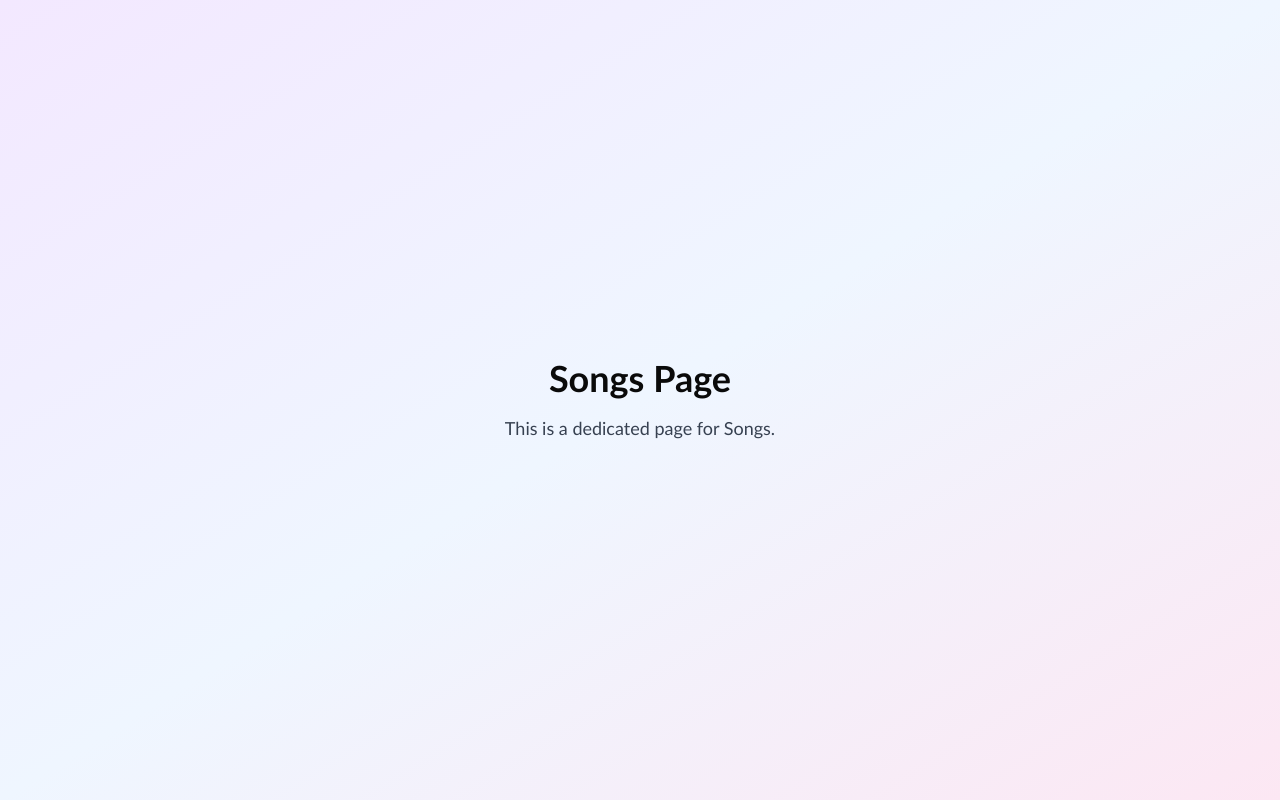
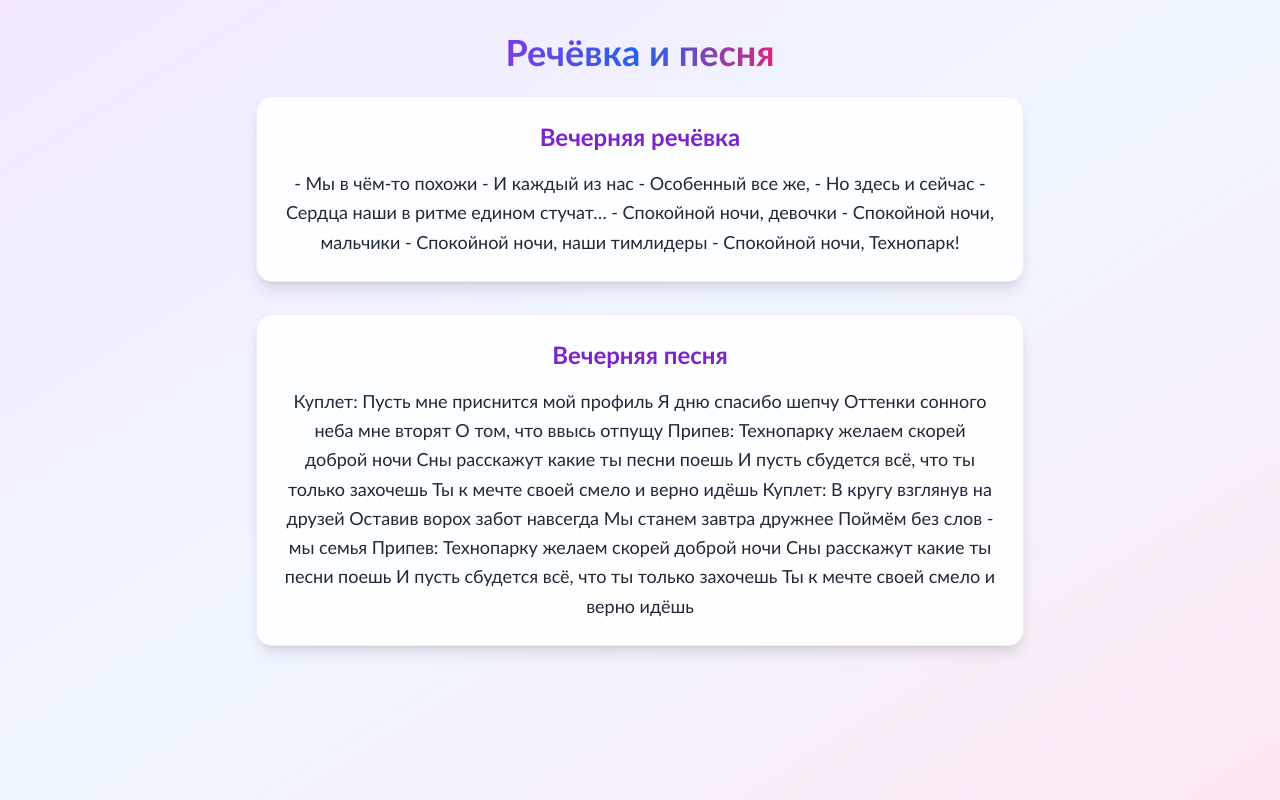
Before and after one commit to v-gulevich/b6-2025, a Next.js app: page /songs in a window 1280 px wide. Built offline with nearby package versions, Linux system fonts and the light colour scheme.

Commit message:
РЕЧЕВКА и песня

```diff
--- a/app/songs/page.tsx
+++ b/app/songs/page.tsx
@@ -1,8 +1,51 @@
 export default function SongsPage() {
   return (
-    <div className="flex flex-col items-center justify-center min-h-screen bg-gradient-to-br from-purple-100 via-blue-50 to-pink-100">
-      <h1 className="text-4xl font-bold mb-4">Songs Page</h1>
-      <p className="text-lg text-gray-700">This is a dedicated page for Songs.</p>
+    <div className="flex flex-col items-center min-h-screen bg-gradient-to-br from-purple-100 via-blue-50 to-pink-100 py-8 px-2">
+      <h1 className="text-4xl font-bold mb-6 bg-gradient-to-r from-violet-600 via-blue-600 to-pink-600 bg-clip-text text-transparent text-center">
+        Речёвка и песня
+      </h1>
+      <div className="w-full max-w-3xl bg-white/90 rounded-2xl shadow-lg p-6 mb-8 border border-purple-100">
+        <h2 className="text-2xl font-semibold text-purple-700 mb-4 text-center">Вечерняя речёвка</h2>
+        <div className="text-gray-800 text-lg whitespace-pre-line leading-relaxed text-center">
+- Мы в чём-то похожи
+- И каждый из нас
+- Особенный все же,
+- Но здесь и сейчас
+- Сердца наши в ритме едином стучат…
+- Спокойной ночи, девочки
+- Спокойной ночи, мальчики
+- Спокойной ночи, наши тимлидеры
+- Спокойной ночи, Технопарк!
+        </div>
+      </div>
+      <div className="w-full max-w-3xl bg-white/90 rounded-2xl shadow-lg p-6 border border-purple-100">
+        <h2 className="text-2xl font-semibold text-purple-700 mb-4 text-center">Вечерняя песня</h2>
+        <div className="text-gray-800 text-lg whitespace-pre-line leading-relaxed text-center">
+Куплет:
+Пусть мне приснится мой профиль
+Я дню спасибо шепчу
+Оттенки сонного неба мне вторят
+О том, что ввысь отпущу
+
+Припев:
+Технопарку желаем скорей доброй ночи
+Сны расскажут какие ты песни поешь
+И пусть сбудется всё, что ты только захочешь
+Ты к мечте своей смело и верно идёшь
+
+Куплет:
+В кругу взглянув на друзей
+Оставив ворох забот навсегда
+Мы станем завтра дружнее
+Поймём без слов - мы семья
+
+Припев:
+Технопарку желаем скорей доброй ночи
+Сны расскажут какие ты песни поешь
+И пусть сбудется всё, что ты только захочешь
+Ты к мечте своей смело и верно идёшь
+        </div>
+      </div>
     </div>
   );
 }
```
